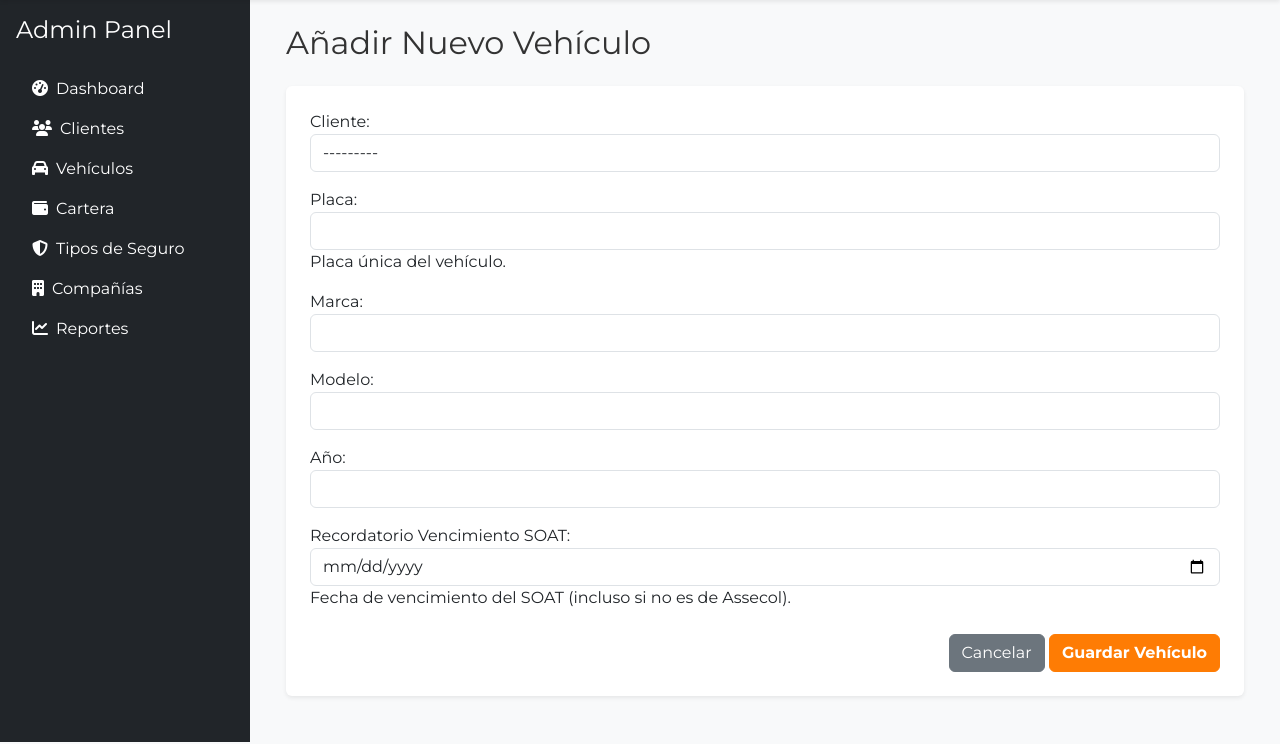
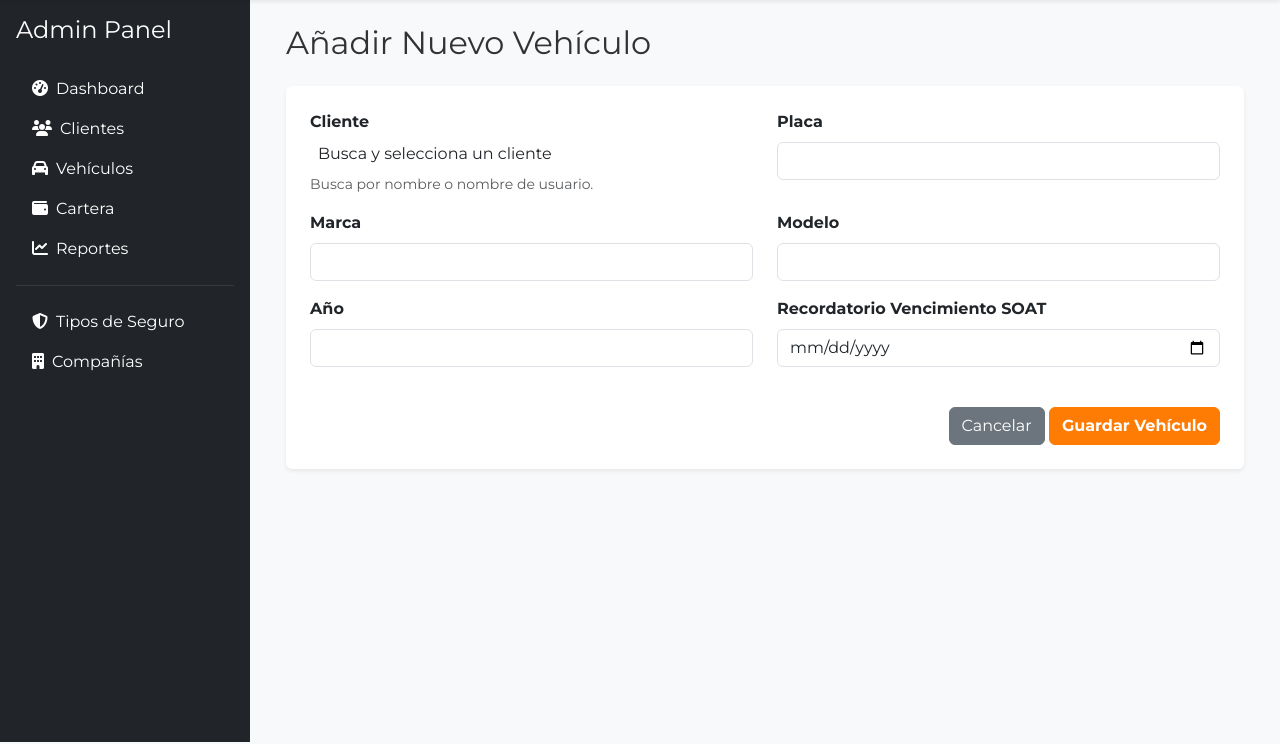
Before and after one commit to Santiago-caicedo/assecol_seguros, a Django app: page /dashboard/vehiculos/nuevo/ in a window 1280 px wide. Shown: the part 56-800 px from the top of the page. Run offline with Django 5.2, Linux system fonts and the light colour scheme; the visitor is signed in with stand-in values (Sample User, id 1); data comes from the database, SQL or seed files in the repository; some libraries are stand-ins or nearby versions.

Commit message:
formulario de auto con filtro de busqueda para clientes

```diff
--- a/proyecto_seguros/dashboard_admin/templates/dashboard_admin/dashboard_base.html
+++ b/proyecto_seguros/dashboard_admin/templates/dashboard_admin/dashboard_base.html
@@ -2,9 +2,11 @@
 {% load static %}
 
 {% block extra_head %}
-  {# Añadimos los íconos aquí para que solo se carguen en las páginas del dashboard #}
+    {{ block.super }}
     <link rel="stylesheet" href="https://cdnjs.cloudflare.com/ajax/libs/font-awesome/6.1.1/css/all.min.css">
-  <script src="https://cdn.jsdelivr.net/npm/chart.js"></script>
+    <link href="https://cdn.jsdelivr.net/npm/select2@4.1.0-rc.0/dist/css/select2.min.css" rel="stylesheet" />
+    <link rel="stylesheet" href="https://cdn.jsdelivr.net/npm/select2-bootstrap-5-theme@1.3.0/dist/select2-bootstrap-5-theme.min.css" />
+    <link rel="stylesheet" href="{% static 'css/dashboard_admin.css' %}">
 {% endblock %}
 
 {% block content %}
@@ -33,6 +35,12 @@
                     </a>
                 </li>
                 <li class="nav-item">
+                    <a class="nav-link text-white" href="{% url 'reportes:panel_reportes' %}">
+                        <i class="fas fa-chart-line me-2"></i>Reportes
+                    </a>
+                </li>
+                <hr class="text-secondary">
+                <li class="nav-item">
                     <a class="nav-link text-white" href="{% url 'dashboard_admin:lista_tipos_seguro' %}">
                         <i class="fas fa-shield-alt me-2"></i>Tipos de Seguro
                     </a>
@@ -40,11 +48,6 @@
                 <li class="nav-item">
                     <a class="nav-link text-white" href="{% url 'dashboard_admin:lista_companias' %}">
                         <i class="fas fa-building me-2"></i>Compañías
-                </a>
-            </li>
-            <li class="nav-item">
-                <a class="nav-link text-white" href="{% url 'reportes:panel_reportes' %}">
-                    <i class="fas fa-chart-line me-2"></i>Reportes
                     </a>
                 </li>
             </ul>
@@ -57,3 +60,9 @@
         </div>
     </div>
 {% endblock %}
+
+{% block extra_scripts %}
+    {{ block.super }}
+    <script src="https://code.jquery.com/jquery-3.6.0.min.js"></script>
+    <script src="https://cdn.jsdelivr.net/npm/select2@4.1.0-rc.0/dist/js/select2.min.js"></script>
+{% endblock %}
--- a/proyecto_seguros/dashboard_admin/templates/dashboard_admin/vehiculo_form.html
+++ b/proyecto_seguros/dashboard_admin/templates/dashboard_admin/vehiculo_form.html
@@ -1,14 +1,77 @@
 {% extends "dashboard_admin/dashboard_base.html" %}
+
 {% block dashboard_content %}
-<h1 class="h2 mb-4">{{ titulo }}</h1>
-<div class="card shadow-sm border-0"><div class="card-body p-4">
-    <form method="post">
+<h1 class="h2 mb-4">{{ titulo|default:"Añadir Nuevo Vehículo" }}</h1>
+
+<div class="card shadow-sm border-0">
+    <div class="card-body p-4">
+
+        <form method="post" novalidate>
             {% csrf_token %}
-        {{ form.as_p }}
+
+            {# Mostramos errores generales si los hay #}
+            {% if form.non_field_errors %}
+            <div class="alert alert-danger">
+                {% for error in form.non_field_errors %}{{ error }}{% endfor %}
+            </div>
+            {% endif %}
+
+            <div class="row">
+                <div class="col-md-6 mb-3">
+                    <label for="{{ form.cliente.id_for_label }}" class="form-label fw-bold">Cliente</label>
+                    {{ form.cliente }}
+                    <div class="form-text">Busca por nombre o nombre de usuario.</div>
+                    {% if form.cliente.errors %}<div class="text-danger small mt-1">{{ form.cliente.errors|striptags }}</div>{% endif %}
+                </div>
+                <div class="col-md-6 mb-3">
+                    <label for="{{ form.placa.id_for_label }}" class="form-label fw-bold">Placa</label>
+                    {{ form.placa }}
+                    {% if form.placa.errors %}<div class="text-danger small mt-1">{{ form.placa.errors|striptags }}</div>{% endif %}
+                </div>
+            </div>
+
+            <div class="row">
+                <div class="col-md-6 mb-3">
+                    <label for="{{ form.marca.id_for_label }}" class="form-label fw-bold">Marca</label>
+                    {{ form.marca }}
+                </div>
+                <div class="col-md-6 mb-3">
+                    <label for="{{ form.modelo.id_for_label }}" class="form-label fw-bold">Modelo</label>
+                    {{ form.modelo }}
+                </div>
+            </div>
+
+            <div class="row">
+                <div class="col-md-6 mb-3">
+                    <label for="{{ form.ano.id_for_label }}" class="form-label fw-bold">Año</label>
+                    {{ form.ano }}
+                </div>
+                <div class="col-md-6 mb-3">
+                    <label for="{{ form.soat_vencimiento_recordatorio.id_for_label }}" class="form-label fw-bold">Recordatorio Vencimiento SOAT</label>
+                    {{ form.soat_vencimiento_recordatorio }}
+                </div>
+            </div>
+
             <div class="mt-4 text-end">
                 <a href="{% url 'dashboard_admin:lista_vehiculos' %}" class="btn btn-secondary">Cancelar</a>
                 <button type="submit" class="btn btn-primary-assecol">Guardar Vehículo</button>
             </div>
         </form>
-</div></div>
+
+    </div>
+</div>
 {% endblock %}
+
+{% block extra_scripts %}
+    {{ block.super }} {# ESTO ES CRUCIAL: Carga jQuery y Select2 de dashboard_base.html PRIMERO #}
+    <script>
+    $(document).ready(function() {
+        // Y LUEGO, este script se ejecuta
+        $('#{{ form.cliente.id_for_label }}').select2({
+            placeholder: "Busca y selecciona un cliente",
+            allowClear: true,
+            theme: "bootstrap-5"
+        });
+    });
+    </script>
+{% endblock %}
--- a/proyecto_seguros/dashboard_admin/urls.py
+++ b/proyecto_seguros/dashboard_admin/urls.py
@@ -24,7 +24,8 @@
     VehiculoUpdateView,
     dashboard_home_view,
     marcar_cuota_mora_view,
-    marcar_cuota_pagada_view
+    marcar_cuota_pagada_view,
+    test_select2_view
 )
 
 app_name = 'dashboard_admin'
@@ -58,5 +59,6 @@
     path('vehiculos/editar/<int:pk>/', VehiculoUpdateView.as_view(), name='editar_vehiculo'),
     path('vehiculos/eliminar/<int:pk>/', VehiculoDeleteView.as_view(), name='eliminar_vehiculo'),
 
+    path('test-select2/', test_select2_view, name='test_select2'),
 
 ]
--- a/proyecto_seguros/dashboard_admin/views.py
+++ b/proyecto_seguros/dashboard_admin/views.py
@@ -548,3 +548,7 @@
 
     def test_func(self):
         return self.request.user.is_staff
+
+
+def test_select2_view(request):
+    return render(request, 'dashboard_admin/debug_select2.html')
--- a/proyecto_seguros/templates/base.html
+++ b/proyecto_seguros/templates/base.html
@@ -8,20 +8,15 @@
     <link rel="preconnect" href="https://fonts.googleapis.com">
     <link rel="preconnect" href="https://fonts.gstatic.com" crossorigin>
     <link href="https://fonts.googleapis.com/css2?family=Montserrat:wght@300;400;700&display=swap" rel="stylesheet">
-
     <link href="https://cdn.jsdelivr.net/npm/bootstrap@5.3.3/dist/css/bootstrap.min.css" rel="stylesheet">
 
     {% load static %}
     <link rel="stylesheet" href="{% static 'css/brand.css' %}">
-  <link rel="stylesheet" href="{% static 'css/dashboard_admin.css' %}">
 
-  {# Bloque para que las plantillas hijas puedan añadir sus propios estilos o scripts en el head #}
     {% block extra_head %}{% endblock %}
-
 </head>
 <body class="bg-light">
 
-  {# La barra de navegación ahora solo se muestra si el usuario ha iniciado sesión #}
     {% if user.is_authenticated %}
         <nav class="navbar navbar-expand-lg bg-white shadow-sm">
             <div class="container-fluid">
@@ -37,11 +32,12 @@
         </nav>
     {% endif %}
 
-  {# Bloque de contenido principal que las plantillas hijas rellenarán #}
     {% block content %}
     {% endblock %}
 
-  {# Scripts de JavaScript al final del body para un mejor rendimiento #}
     <script src="https://cdn.jsdelivr.net/npm/bootstrap@5.3.3/dist/js/bootstrap.bundle.min.js"></script>
+
+    {% block extra_scripts %}
+    {% endblock %}
 </body>
 </html>
```
Also changed, not shown: proyecto_seguros/dashboard_admin/templates/dashboard_admin/debug_select2.html (added, +45 -0 lines). Lines whose indentation alone changed are shown as unchanged.
